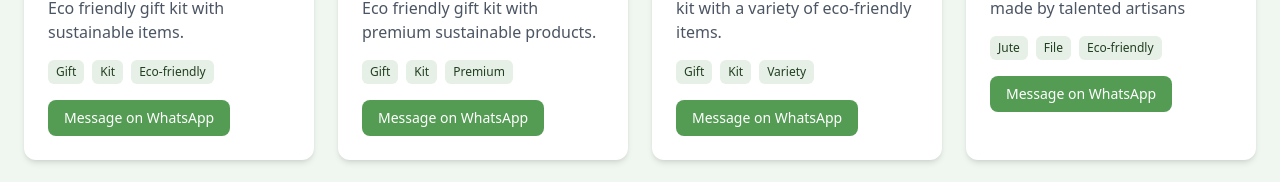
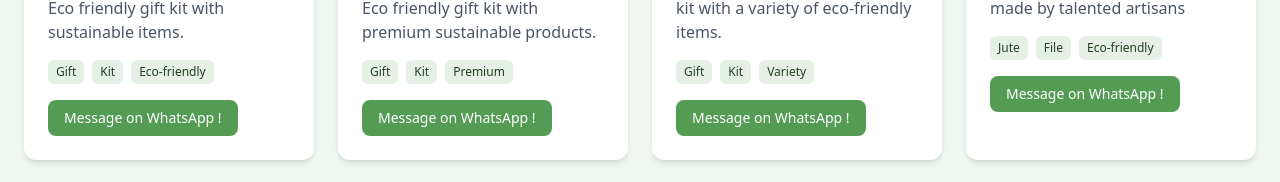
Before and after one commit to vinit-codes/IndoWoven, a Next.js app: page /products in a window 1280 px wide. Shown: the part 750-932 px from the top of the page. Built offline with nearby package versions, Linux system fonts and the light colour scheme.

Commit message:
feat: test

```diff
--- a/components/productCard.tsx
+++ b/components/productCard.tsx
@@ -48,7 +48,7 @@ export default function ProductCard({
             rel="noopener noreferrer"
             className="bg-eco-green-500 hover:bg-eco-green-600 text-white px-4 py-2 rounded-lg text-sm font-medium transition-colors duration-300"
           >
-            Message on WhatsApp
+            Message on WhatsApp !
           </a>
         </div>
       </div>
```
